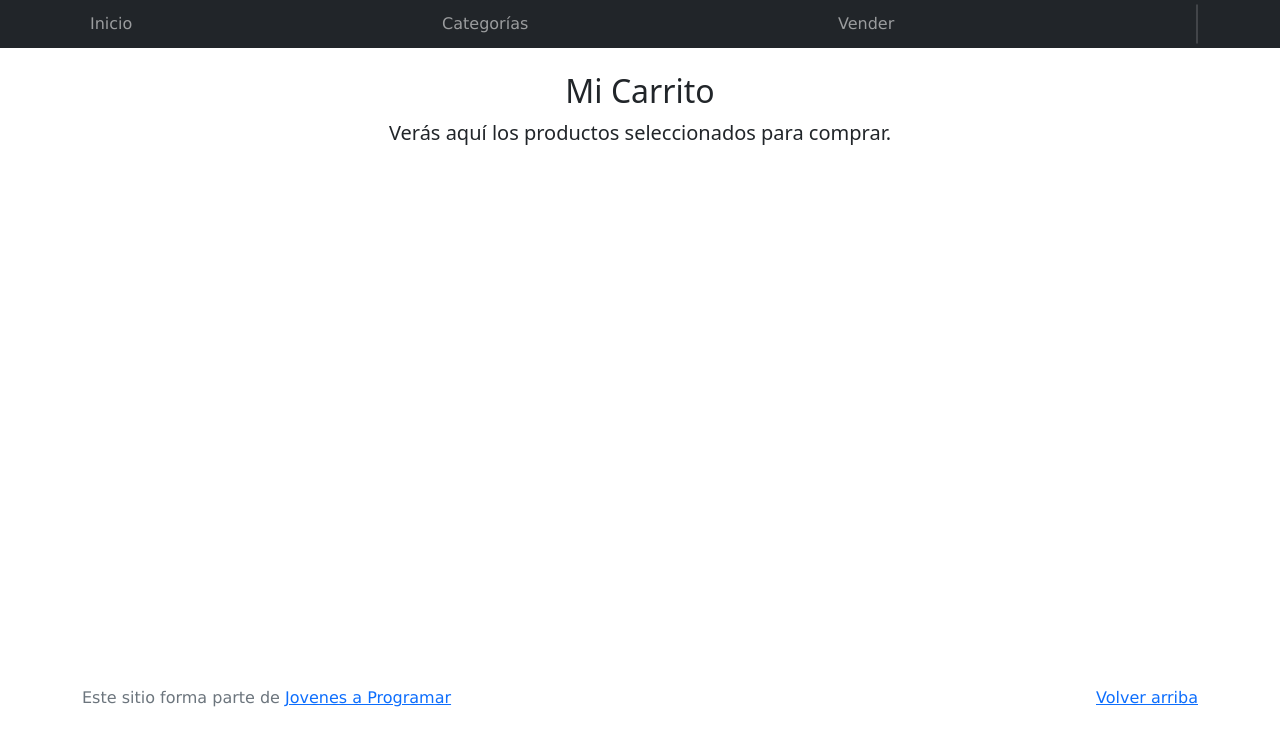
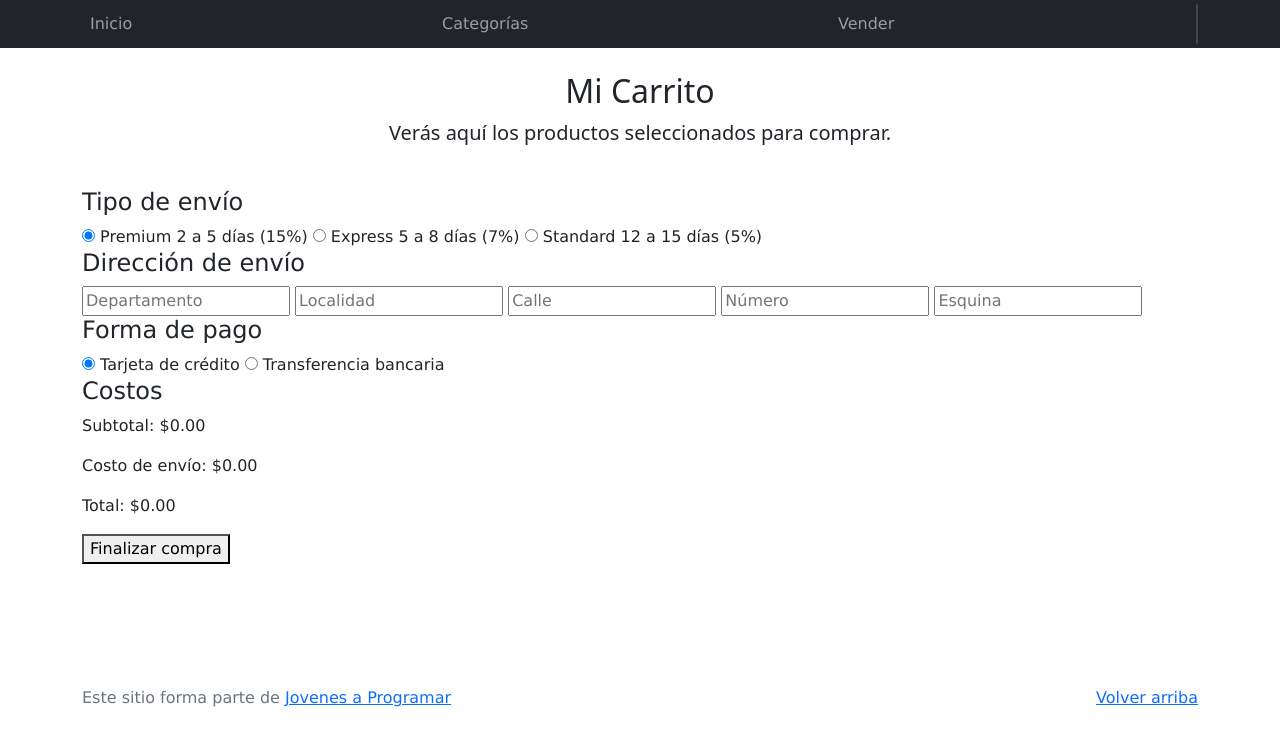
Before and after one commit to paulaminino/proyectofinal, a plain HTML site: page cart.html in a window 1280 px wide. Drawn offline with Linux system fonts and the light colour scheme.

Commit message:
Update cart.html

```diff
--- a/cart.html
+++ b/cart.html
@@ -35,15 +35,71 @@
       </div>
     </div>
   </nav>
+
   <main>
     <div class="text-center p-4">
       <h2>Mi Carrito</h2>
       <p class="lead">Verás aquí los productos seleccionados para comprar.</p>
     </div>
-    <div class="catalogo" >
-      <div id="productosAComprar"></div>
+
+    <!--Productos-->
+    <div class="catalogo">
+      <div id="productos"></div>
     </div>
+
+    <!--Tipo de envío-->
+    <div class="container">
+      <h4>Tipo de envío</h4>
+      <div class="div-tipo-envio">
+        <input type="radio" class="input-envio" id="premium" name="tipo-envio" value="premium" checked>
+        <label class="label-envio" for="premium">Premium 2 a 5 días (15%)</label>
+        <input type="radio" class="input-envio" id="express" name="tipo-envio" value="express">
+        <label class="label-envio" for="express">Express 5 a 8 días (7%)</label>
+        <input type="radio" class="input-envio" id="standard" name="tipo-envio" value="standard">
+        <label class="label-envio" for="standard">Standard 12 a 15 días (5%)</label>
+      </div>
+    </div>
+
+    <!--Dirección de envío-->
+    <div class="container">
+      <h4>Dirección de envío</h4>
+      <form id="form-direccion">
+        <div class="div-direccion">
+          <input type="text" class="input-direccion" id="departamento" placeholder="Departamento" required>
+          <input type="text" class="input-direccion" id="localidad" placeholder="Localidad" required>
+          <input type="text" class="input-direccion" id="calle" placeholder="Calle" required>
+          <input type="number" class="input-direccion" id="numero-puerta" placeholder="Número" required>
+          <input type="text" class="input-direccion" id="esquina" placeholder="Esquina" required>
+        </div>
+      </form>
+    </div>
+
+    <!--Forma de pago-->
+    <div class="container">
+      <h4>Forma de pago</h4>
+      <div class="div-forma-pago">
+        <input type="radio" class="input-pago" id="tarjeta-credito" name="forma-pago" value="tarjeta-credito" checked>
+        <label class="label-pago" for="tarjeta-credito">Tarjeta de crédito</label>
+        <input type="radio" class="input-pago" id="transferencia" name="forma-pago" value="transferencia">
+        <label class="label-pago" for="transferencia">Transferencia bancaria</label>
+      </div>
+    </div>
+
+    <!--Costos-->
+    <div class="container">
+      <h4>Costos</h4>
+      <p>Subtotal: <span id="subtotal">$0.00</span></p>
+      <p>Costo de envío: <span id="costo-envio">$0.00</span></p>
+      <p>Total: <span id="costo-total">$0.00</span></p>
+    </div>
+
+    <!--Finalizar compra (btn)-->
+    <div class="container">
+      <button class="btn-finalizar-compra" id="finalizar-compra">Finalizar compra</button>
+    </div>
+
   </main>
+
   <footer class="text-muted">
     <div class="container">
       <p class="float-end">
@@ -52,19 +108,11 @@
       <p>Este sitio forma parte de <a href="https://jovenesaprogramar.edu.uy/" target="_blank">Jovenes a Programar</a></p>
     </div>
   </footer>
-  <div id="spinner-wrapper">
-    <div class="lds-ring">
-      <div></div>
-      <div></div>
-      <div></div>
-      <div></div>
-    </div>
-  </div>
+
   <script src="js/bootstrap.bundle.min.js"></script>
   <script src="js/init.js"></script>
   <script src="js/cart.js"></script>
   <script src="js/tools-user.js"></script>
-
 </body>
 
 </html>
```
